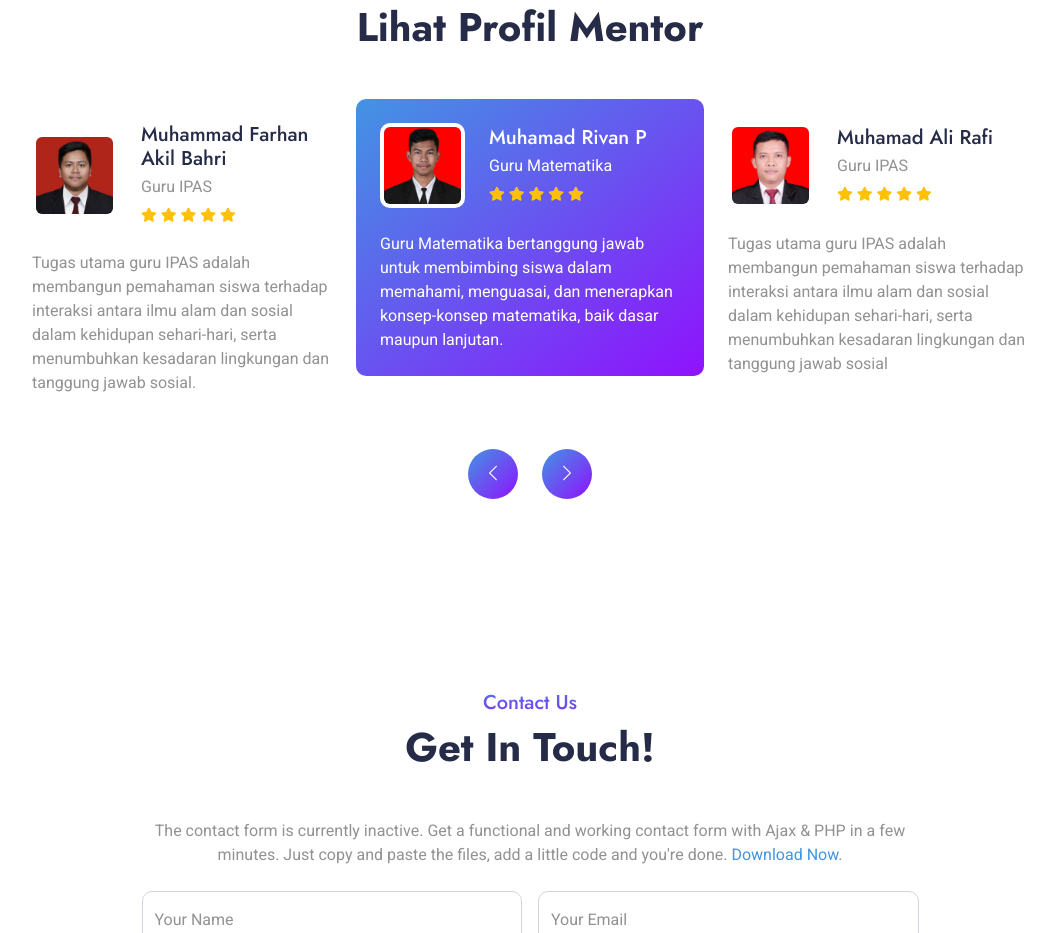
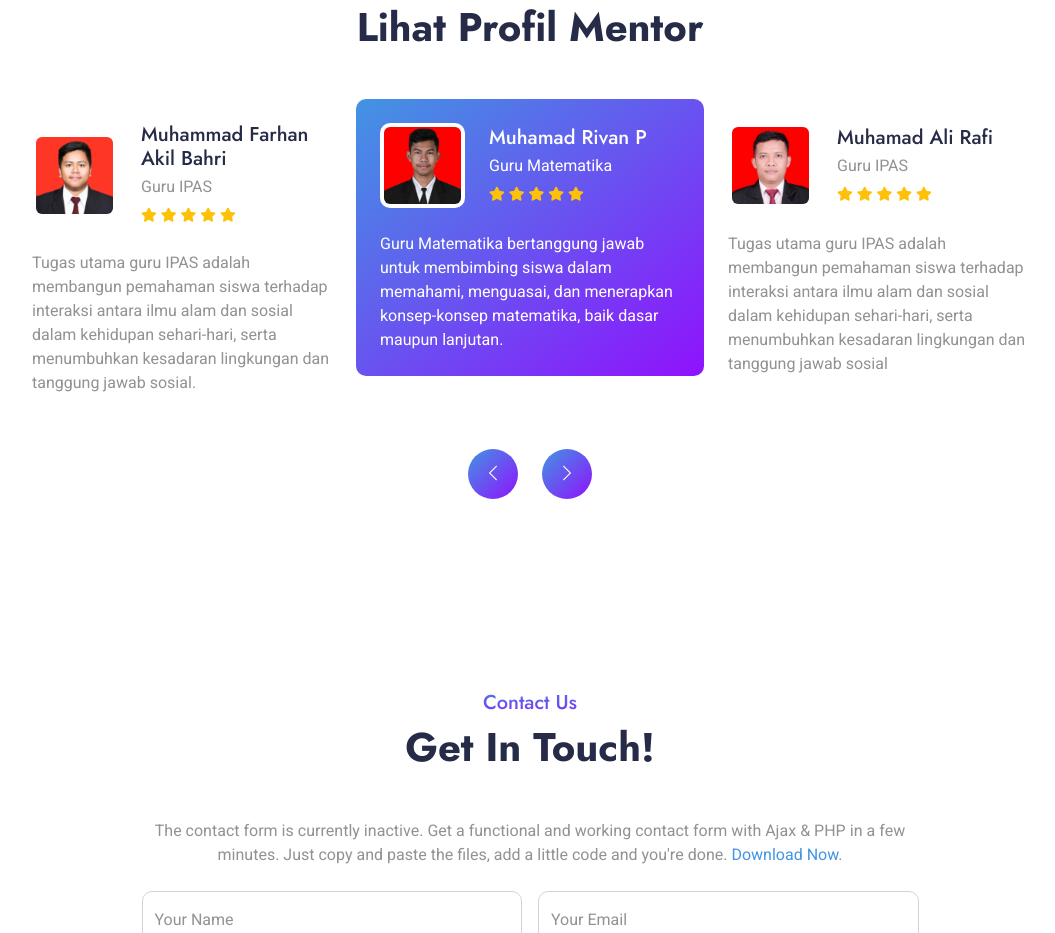
Before and after one commit to Farhan11-cpu/Farhan11-cpu, a plain HTML site: page Topik 1.html in a window 1280 px wide. Shown: the part 1597-2530 px from the top of the page, without its empty margins (110-1165 px from the left). Drawn offline with nearby package versions, Linux system fonts and the light colour scheme; animation ran at ten frames a second.

Commit message:
Add files via upload

```diff
--- a/Topik 1.html
+++ b/Topik 1.html
@@ -148,7 +148,7 @@
                 <div class="owl-carousel testimonial-carousel wow fadeInUp" data-wow-delay="0.1s">
                     <div class="testimonial-item rounded p-4">
                         <div class="d-flex align-items-center mb-4">
-                            <img class="img-fluid bg-white rounded flex-shrink-0 p-1" src="img/testimonial-2.Png" style="width: 85px; height: 85px;">
+                            <img class="img-fluid bg-white rounded flex-shrink-0 p-1" src="img/5.png" style="width: 85px; height: 85px;">
                             <div class="ms-4">
                                 <h5 class="mb-1">Muhammad Farhan Akil Bahri</h5>
                                 <p class="mb-1">Guru IPAS</p>
```
Also changed, not shown: Topik 5.html (+1 -1 lines).
